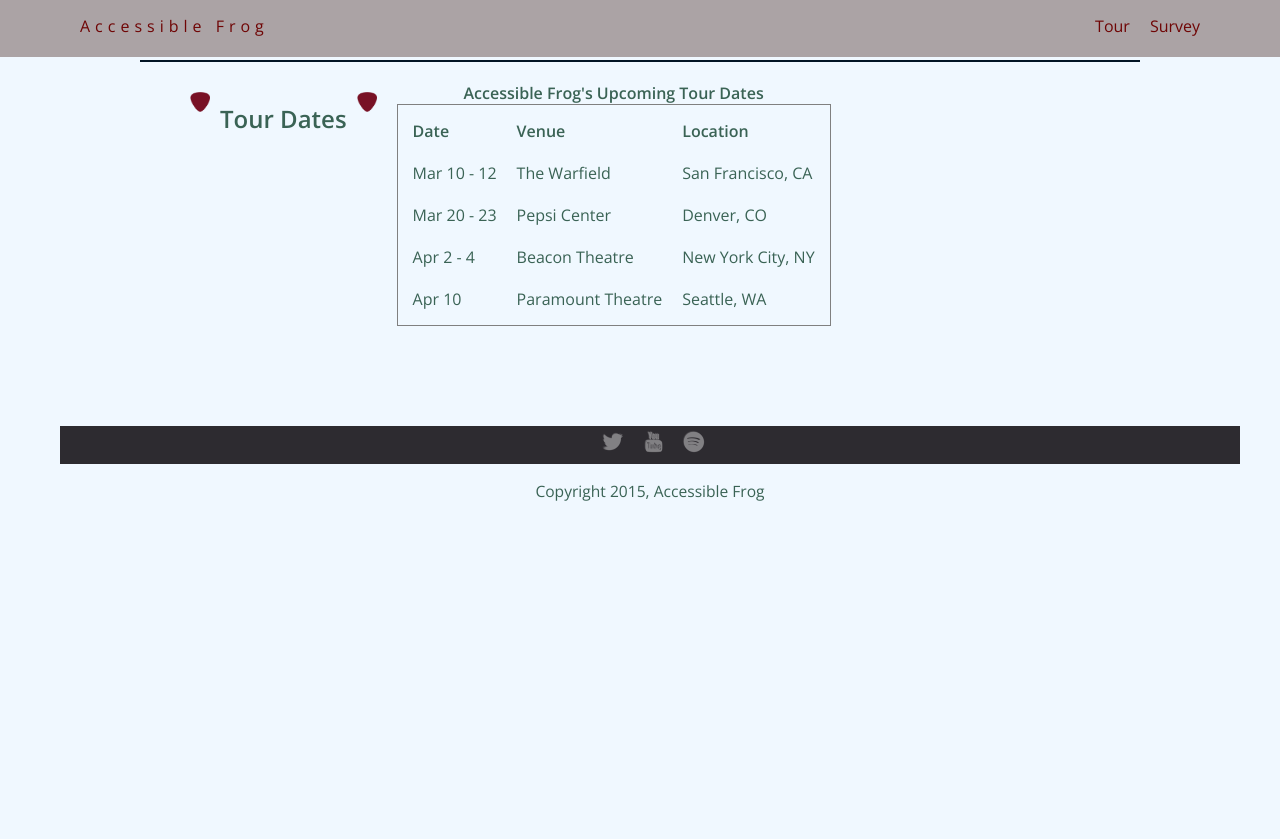
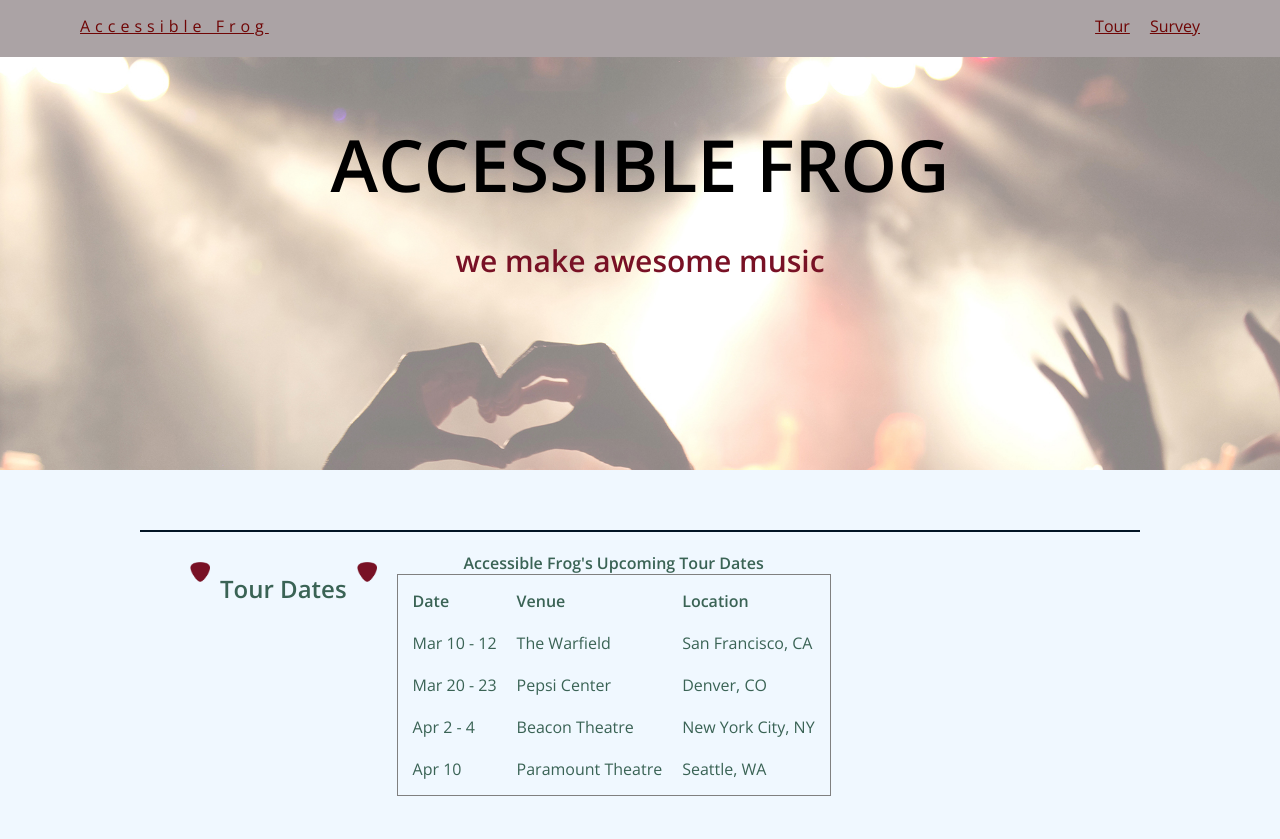
Before and after one commit to neilsatt/AccessibilityRefactor, a plain HTML site: page tour.html in a window 1280 px wide. Shown: the top 839 px of the page. Before the commit the page ends 800 px from the top, so only its background shows below. Drawn offline with nearby package versions, Linux system fonts and the light colour scheme.

Commit message:
code check v2

```diff
--- a/css/styles.css
+++ b/css/styles.css
@@ -15,7 +15,7 @@ body {
 /* Link Styles */
 
 a {
-  text-decoration: none;
+  text-decoration: underline;
   color: #6f0505;
 
 }
--- a/tour.html
+++ b/tour.html
@@ -18,7 +18,10 @@
       </ul>
     </nav>
 
-
+    <header role="banner">
+        <h1 id="mainHeader">Accessible Frog</h1>
+        <h2 id="subHeader">we make awesome music</h2>
+    </header>
 
     <main >
       <div class="card">
@@ -56,8 +59,6 @@
                     <td>Seattle, WA</td>
                   </tr>
                 </table>
-
-
         </div>
       </div>
     </main>
```
Also changed, not shown: survey.html (+4 -2 lines), 1 other file.
